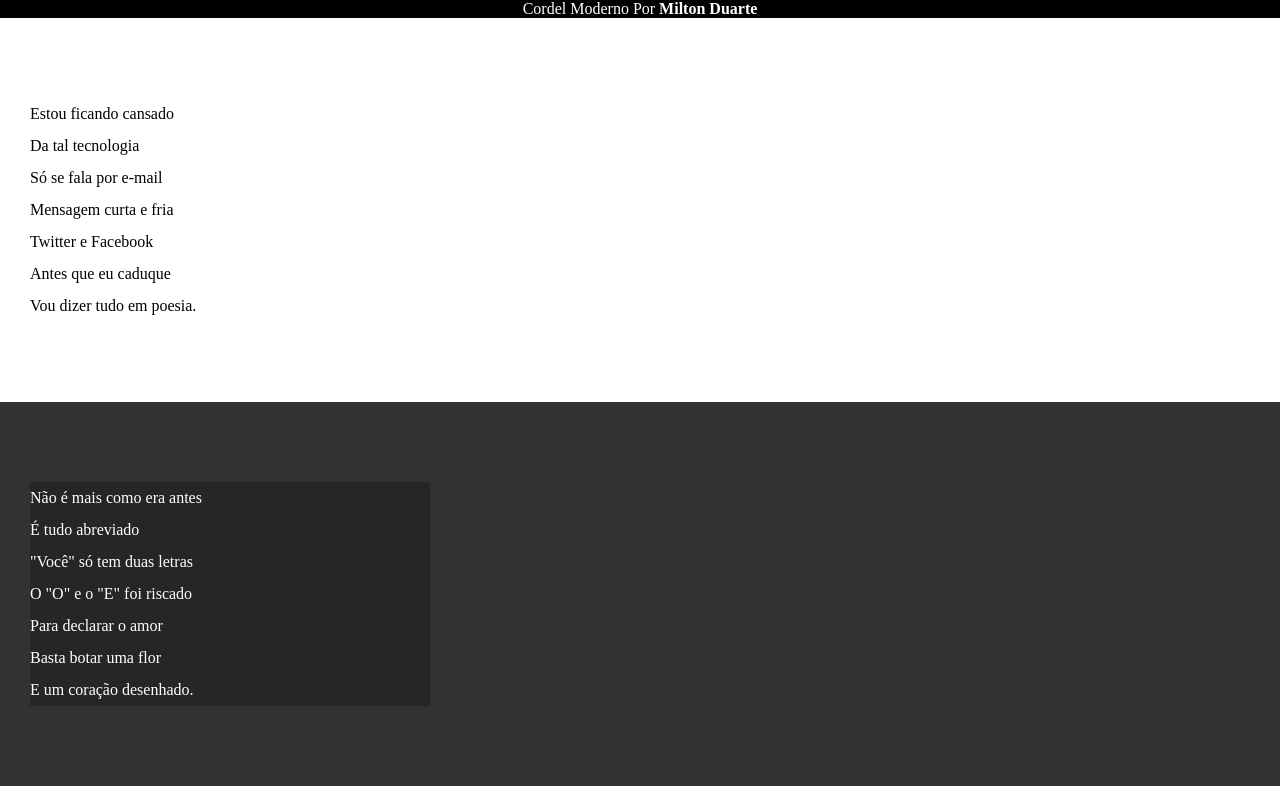
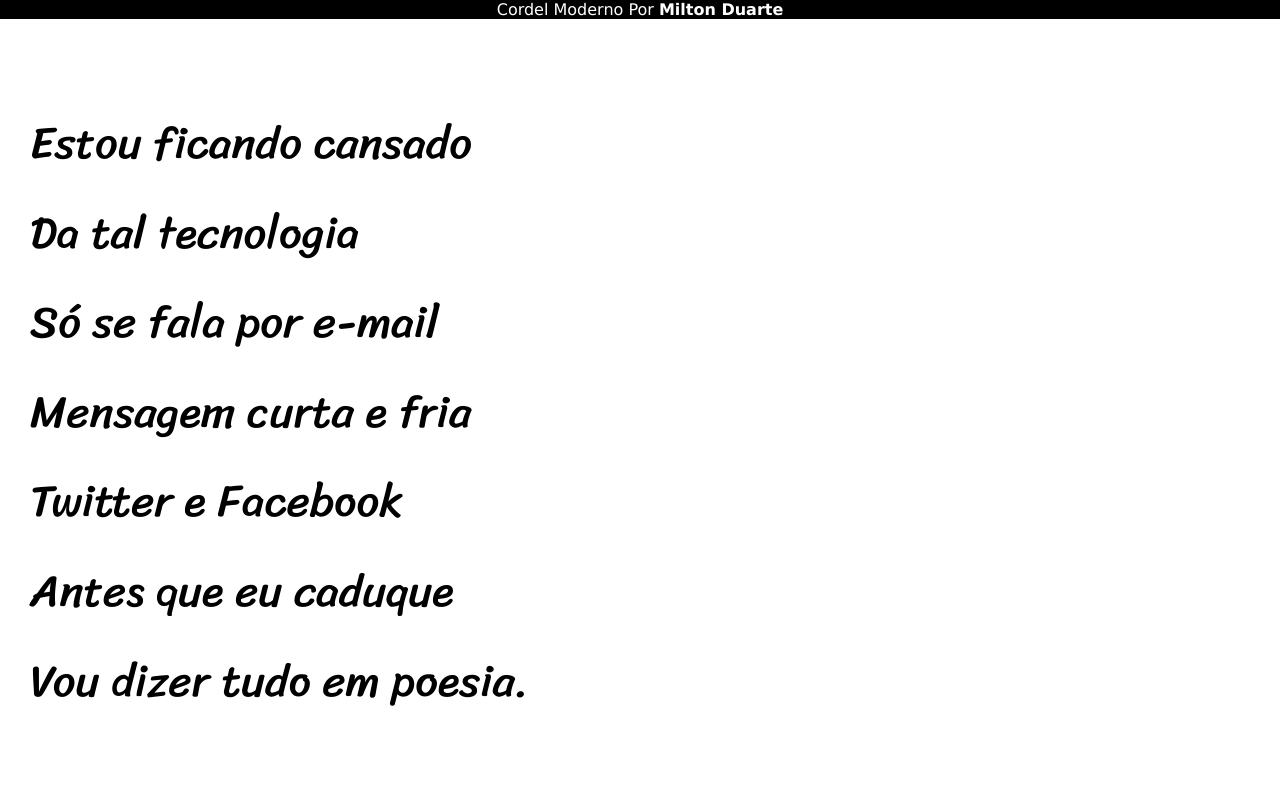
Before and after one commit to mirianfreitas/html-css, a plain HTML site: page desafios/d012/indez.html in a window 1280 px wide. Shown: the top 800 px of the page. Drawn offline with Linux system fonts and the light colour scheme.

Commit message:
atualização de estilos desafio 12

```diff
--- a/desafios/d012/estilo/style.css
+++ b/desafios/d012/estilo/style.css
@@ -1,13 +1,26 @@
 @charset "UTF-8";
+
+@import url('https://fonts.googleapis.com/css2?family=Passion+One&display=swap');
+@import url('https://fonts.googleapis.com/css2?family=Sriracha&display=swap');
+
+:root {
+  --fonte1: verdana, Geneva, tahoma, sans-serif;
+  --fonte2: 'Passion One', cursive;
+  --fonte3: 'Sriracha', cursive;
+
+
+}
 
 * {
     margin: 0px;
     padding: 0px;
+    font-size: 1em;
 }
 
 body, html {
     min-height: 100vh;
     background-color: darkgray;
+    font-family:var(--fonte1);
 }
 
 header {
@@ -19,6 +32,8 @@
 header > h1 {
     padding-top: 50px;
     font-variant: small-caps;
+    font-family: var(--fonte2);
+    font-size: 10vw;
 }
 
 header > p {
@@ -39,7 +54,9 @@
     padding-top: 10vh;
     padding-bottom: 10vh;
     line-height: 2em;
-    padding-left: 30px  ;
+    padding-left: 30px;
+    font-family: var(--fonte3);
+    font-size: 3.5vw;
 }
 
 section.normal {
@@ -53,7 +70,8 @@
 }
 
 section.imagem > p {
-    width: 400px;
+    display: inline-block;
+    padding: 5px;
     background-color: rgba(0, 0, 0, 0.25);
 }
 
```
